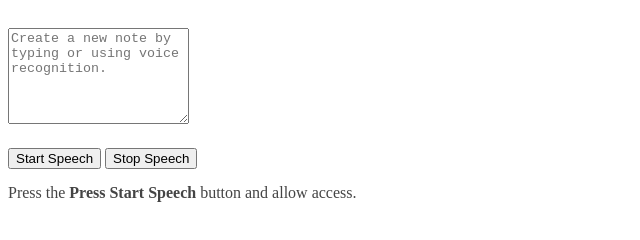
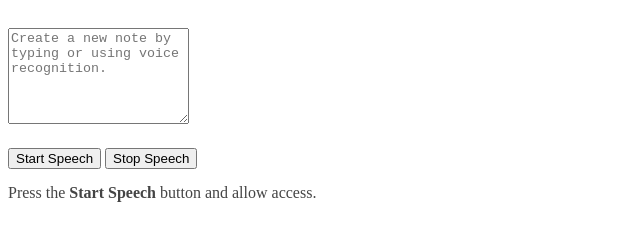
Before and after one commit to reyntors/Speech-to-text, a plain HTML site: page index.html in a window 1280 px wide. Shown: the full height of the page, 0-640 px from the left. Drawn offline with Linux system fonts and the light colour scheme.

Commit message:
Update index.html

```diff
--- a/index.html
+++ b/index.html
@@ -1,28 +1,17 @@
 <!DOCTYPE html>
 <html>
   <head>
-
     <title>Voice Controlled Notes App</title>
-
     <meta http-equiv="Permissions-Policy" content="accelerometer 'none'; camera 'none'; geolocation 'none'; microphone 'none'; payment 'none'">
-
-
-
-    <link rel="stylesheet" href="https://github.com/reyntors/Speech-to-text/blob/master/styles.css">
     <link rel="stylesheet" href="styles.css">
   </head>
   <body>
-
-
-      <div class="input-single">
-        <textarea id="note-textarea" placeholder="Create a new note by typing or using voice recognition." rows="6"></textarea>
-      </div>
-      <button id="start-record-btn" title="Start Recording">Start Speech</button>
-      <button id="pause-record-btn" title="Pause Recording">Stop Speech</button>
-      <p id="recording-instructions">Press the <strong> Press Start Speech </strong> button and allow access.</p>
+    <div class="input-single">
+      <textarea id="note-textarea" placeholder="Create a new note by typing or using voice recognition." rows="6"></textarea>
     </div>
-  <script src="https://github.com/reyntors/Speech-to-text/blob/master/script.js"></script>
+    <button id="start-record-btn" title="Start Recording">Start Speech</button>
+    <button id="pause-record-btn" title="Pause Recording">Stop Speech</button>
+    <p id="recording-instructions">Press the <strong>Start Speech</strong> button and allow access.</p>
     <script src="script.js"></script>
-
   </body>
 </html>
```
